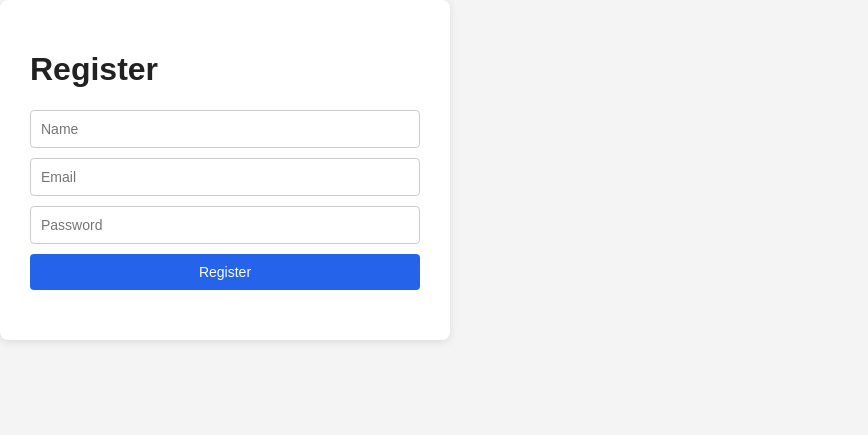
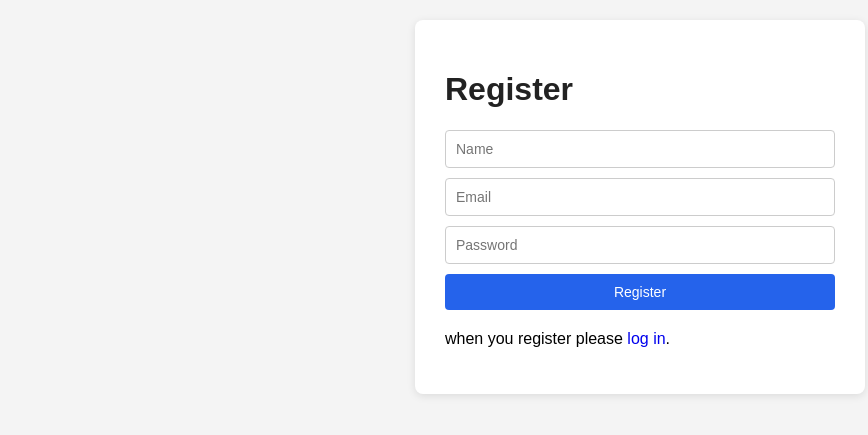
Before and after one commit to DarkOne7/idor_lab, a PHP site: page /register.php in a window 1280 px wide. Shown: the top 435 px of the page, without its empty margins (0-868 px from the left). Run offline with PHP 8.4, Linux system fonts and the light colour scheme.

Commit message:
chore(): ask the user to login after they register

```diff
--- a/register.php
+++ b/register.php
@@ -25,6 +25,7 @@ if ($_SERVER['REQUEST_METHOD'] === 'POST') {
     <link rel="stylesheet" href="style.css">
 </head>
 <body>
+    <div class="container">
         <div class="card">
             <h1>Register</h1>
             <form method="POST">
@@ -36,6 +37,8 @@ if ($_SERVER['REQUEST_METHOD'] === 'POST') {
             <?php if (isset($error)): ?>
                 <p class="error"><?= htmlspecialchars($error) ?></p>
             <?php endif; ?>
+             <p>when you register please <a href="login.php">log in</a>.</p>
+        </div>
     </div>
 </body>
 </html>
```
Lines whose indentation alone changed are shown as unchanged.
